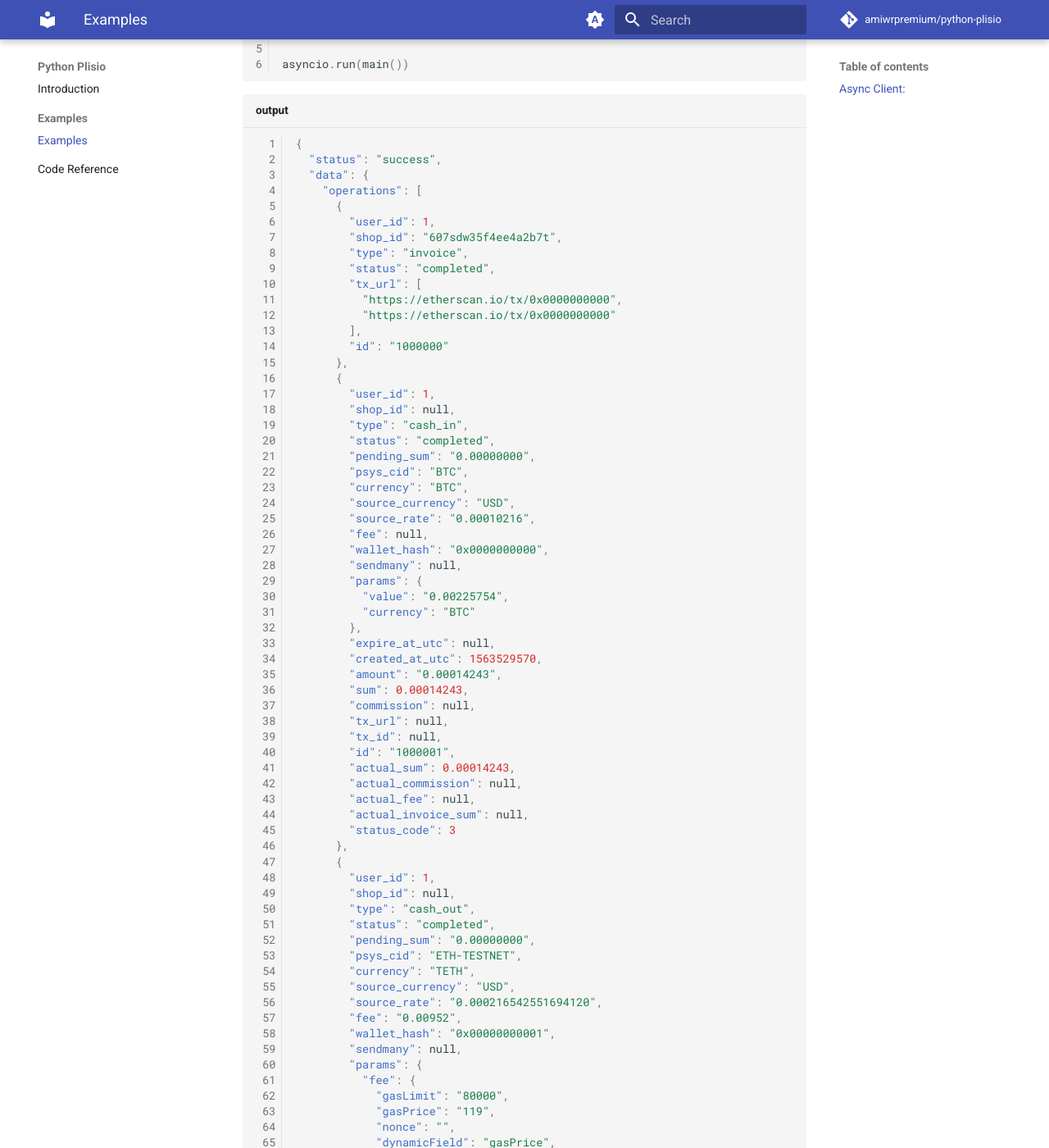
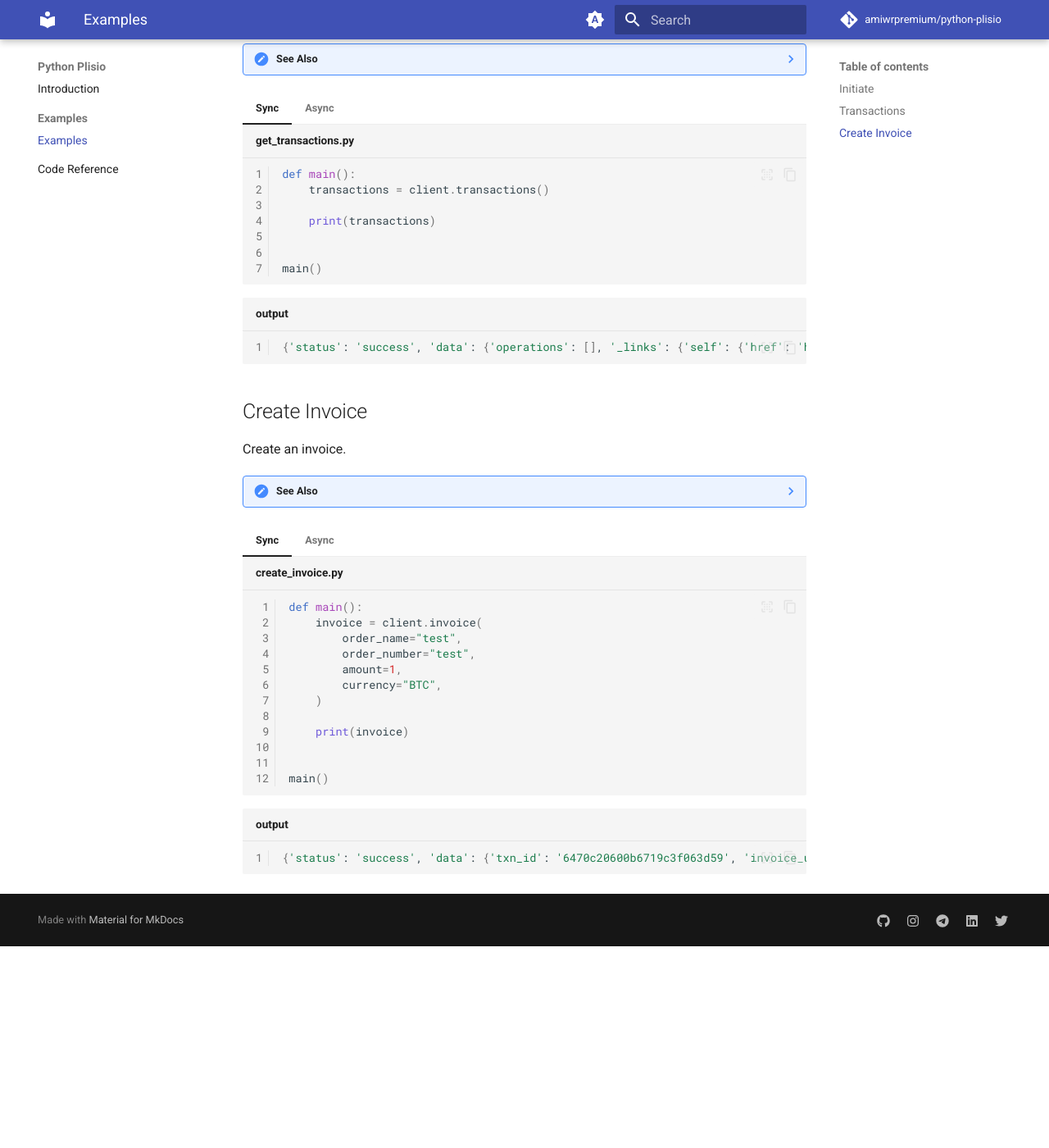
Before and after one commit to amiwrpremium/python-plisio, an MkDocs documentation site: the page built from docs/examples/index.md, in a window 1280 px wide and 1400 px high, scrolled down 643 px. Shown: the whole window at 82% size. Built offline with MkDocs 1.6.1 and Material for MkDocs 9.7.7, drawn with Linux system fonts in a browser that asks for light colours; comment, search, counter and statistics services are not loaded; after the commit the page ends 1797 px from its top, so only the background shows below that; some of the changed text lies outside the part shown.

Commit message:
docs updated

````diff
--- a/docs/examples/index.md
+++ b/docs/examples/index.md
@@ -1,145 +1,137 @@
 # Examples
+
 Here are some examples which help you to get started with the library.
 
-## Async Client:
-```python title="async_client.py" linenums="1"
-import asyncio
-from plisio import AsyncClient
+## Initiate
 
-client = AsyncClient("<API_KEY>")
-print(str(client))
-```
-```bash title="output" linenums="1"
-<AsyncClient: https://plisio.net/api/v1>
+You can initiate the client with or without request params.
+
+??? note "See Also"
+
+    Code Reference: [Client](../reference/clients)
+
+=== "Sync"
+
+    ```python title="client.py" linenums="1"
+    from plisio import Client
+
+    client = Client("<API_KEY>")
+    ```
+
+=== "Async"
+
+    ```python title="client.py" linenums="1"
+    import asyncio
+    from plisio import AsyncClient
+
+    client = AsyncClient("<API_KEY>")
+    ```
+
+=== "With Request Params"
+
+    ``` python title="with_request_params.py" linenums="1"
+    from plisio import Client
+
+    client = Client("<API_KEY>", requests_params={
+        "timeout": 10
+    })
+    ```
+
+=== "Async With Request Params"
+
+    ``` python title="async_with_request_params.py" linenums="1"
+    import asyncio
+    from plisio import AsyncClient
+
+    client = AsyncClient("<API_KEY>", requests_params={
+        "timeout": 10
+    })
+    ```
+
+## Transactions
+
+Query transactions.
+
+??? note "See Also"
+
+    Sync Code Reference: [Client.transactions](../reference/clients#src.plisio.clients.client.Client.transactions)
+    Async Code Reference: [AsyncClient.transactions](../reference/clients#src.plisio.clients.async_client.AsyncClient.transactions)
+
+    API Reference: [Transactions](https://plisio.net/documentation/endpoints/transactions)
+
+=== "Sync"
+
+    ```python title="get_transactions.py" linenums="1"
+    def main():
+        transactions = client.transactions()
+
+        print(transactions)
+
+
+    main()
+    ```
+
+=== "Async"
+
+    ``` python title="get_transactions.py" linenums="1"
+    async def main():
+        transactions = await client.transactions()
+
+        print(transactions)
+
+
+    asyncio.run(main())
+    ```
+
+```shell title="output" linenums="1"
+{'status': 'success', 'data': {'operations': [], '_links': {'self': {'href': 'https://plisio.net/api/v1/operations?api_key=By3QOfFqVu3w8mH7BZm5QO3T-Gq4fVnAaaCz790zFoLVamWWsR24ON_HlGUbjScd&page=1&per-page=10'}}, '_meta': {'totalCount': 0, 'pageCount': 0, 'currentPage': 1, 'perPage': 10}}}
 ```
 
-```python title="get_transactions.py" linenums="1"
-async def main():
-    txs = await client.transactions()
-    print(txs)
+## Create Invoice
+
+Create an invoice.
+
+??? note "See Also"
+
+    Sync Code Reference: [Client.invoice](../reference/clients#src.plisio.clients.client.Client.invoice)
+    Async Code Reference: [AsyncClient.invoice](../reference/clients#src.plisio.clients.async_client.AsyncClient.invoice)
+
+    API Reference: [Create Invoice](https://plisio.net/documentation/endpoints/create-an-invoice)
+
+=== "Sync"
+
+    ```python title="create_invoice.py" linenums="1"
+    def main():
+        invoice = client.invoice(
+            order_name="test",
+            order_number="test",
+            amount=1,
+            currency="BTC",
+        )
+
+        print(invoice)
 
 
-asyncio.run(main())
+    main()
+    ```
+
+=== "Async"
+
+    ```python title="create_invoice.py" linenums="1"
+    async def main():
+        invoice = await client.invoice(
+            order_name="test",
+            order_number="test",
+            amount=1,
+            currency="BTC",
+        )
+
+        print(invoice)
+
+
+    asyncio.run(main())
+    ```
+
+```shell title="output" linenums="1"
+{'status': 'success', 'data': {'txn_id': '6470c20600b6719c3f063d59', 'invoice_url': 'https://plisio.net/invoice/6470c20600b6719c3f063d59', 'invoice_total_sum': '1.00000000'}}
 ```
-```json title="output" linenums="1"
-{
-  "status": "success",
-  "data": {
-    "operations": [
-      {
-        "user_id": 1,
-        "shop_id": "607sdw35f4ee4a2b7t",
-        "type": "invoice",
-        "status": "completed",
-        "tx_url": [
-          "https://etherscan.io/tx/0x0000000000",
-          "https://etherscan.io/tx/0x0000000000"
-        ],
-        "id": "1000000"
-      },
-      {
-        "user_id": 1,
-        "shop_id": null,
-        "type": "cash_in",
-        "status": "completed",
-        "pending_sum": "0.00000000",
-        "psys_cid": "BTC",
-        "currency": "BTC",
-        "source_currency": "USD",
-        "source_rate": "0.00010216",
-        "fee": null,
-        "wallet_hash": "0x0000000000",
-        "sendmany": null,
-        "params": {
-          "value": "0.00225754",
-          "currency": "BTC"
-        },
-        "expire_at_utc": null,
-        "created_at_utc": 1563529570,
-        "amount": "0.00014243",
-        "sum": 0.00014243,
-        "commission": null,
-        "tx_url": null,
-        "tx_id": null,
-        "id": "1000001",
-        "actual_sum": 0.00014243,
-        "actual_commission": null,
-        "actual_fee": null,
-        "actual_invoice_sum": null,
-        "status_code": 3
-      },
-      {
-        "user_id": 1,
-        "shop_id": null,
-        "type": "cash_out",
-        "status": "completed",
-        "pending_sum": "0.00000000",
-        "psys_cid": "ETH-TESTNET",
-        "currency": "TETH",
-        "source_currency": "USD",
-        "source_rate": "0.000216542551694120",
-        "fee": "0.00952",
-        "wallet_hash": "0x00000000001",
-        "sendmany": null,
-        "params": {
-          "fee": {
-            "gasLimit": "80000",
-            "gasPrice": "119",
-            "nonce": "",
-            "dynamicField": "gasPrice",
-            "plan": "normal",
-            "unit": "Gwai",
-            "value": "0.00952"
-          },
-          "source_currency": "USD",
-          "source_rate": "0.000216542551694120"
-        },
-        "expire_at_utc": null,
-        "created_at_utc": 1639734963,
-        "amount": "0.017948510338824132",
-        "sum": "0.027468510338824132",
-        "commission": "0.000000000000000000",
-        "tx_url": "https://ropsten.etherscan.io/tx/0x00000000001",
-        "tx_id": [
-          "0x00000000001"
-        ],
-        "id": "100000000000000000000002",
-        "actual_sum": "0.017948510338824132",
-        "actual_commission": null,
-        "actual_fee": 0,
-        "actual_invoice_sum": null,
-        "status_code": 3,
-        "tx": [
-          {
-            "url": "https://ropsten.etherscan.io/tx/0x00000000001",
-            "wallet_hash": [
-              "0x00000000001"
-            ]
-          }
-        ]
-      },
-      .....
-    ],
-    "_links": {
-      "self": {
-        "href": "https://devdevda.com/api/v1/operations?api_key=...&page=1&per-page=10"
-      },
-      "first": {
-        "href": "https://devdevda.com/api/v1/operations?api_key=...&page=1&per-page=10"
-      },
-      "last": {
-        "href": "https://devdevda.com/api/v1/operations?api_key=...&page=157&per-page=10"
-      },
-      "next": {
-        "href": "https://devdevda.com/api/v1/operations?api_key=...&page=2&per-page=10"
-      }
-    },
-    "_meta": {
-      "totalCount": 156,
-      "pageCount": 15,
-      "currentPage": 1,
-      "perPage": 10
-    }
-  }
-}
-```
--- a/mkdocs.yml
+++ b/mkdocs.yml
@@ -1,7 +1,8 @@
 site_name: Python Plisio
+site_author: Amir Mahdi Erfani
 
+repo_name: amiwrpremium/python-plisio
 repo_url: https://github.com/amiwrpremium/python-plisio
-repo_name: amiwrpremium/python-plisio
 
 theme:
   name: material
@@ -34,6 +35,10 @@ theme:
     - search.suggest
     - search.suggest.highlight
     - content.code.annotate
+    - content.tabs.link
+    - content.code.copy
+    - content.code.select
+    - content.code.annotate
 
 
 plugins:
@@ -53,9 +58,14 @@ markdown_extensions:
       use_pygments: true
       guess_lang: true
       pygments_lang_class: true
+      line_spans: __span
   - pymdownx.inlinehilite
   - pymdownx.snippets
   - pymdownx.superfences
+  - pymdownx.tabbed:
+      alternate_style: true
+  - admonition
+  - pymdownx.details
 
 extra:
   social:
--- a/pyproject.toml
+++ b/pyproject.toml
@@ -1,6 +1,6 @@
 [tool.poetry]
 name = "python-plisio"
-version = "2.0.1"
+version = "2.0.2"
 description = "Python SDK for Plisio API."
 authors = ["amiwrpremium <amiwrpremium@gmail.com>"]
 license = "MIT"
````
Also changed, not shown: docs/index.md (+4 -1 lines), 3 other files.
